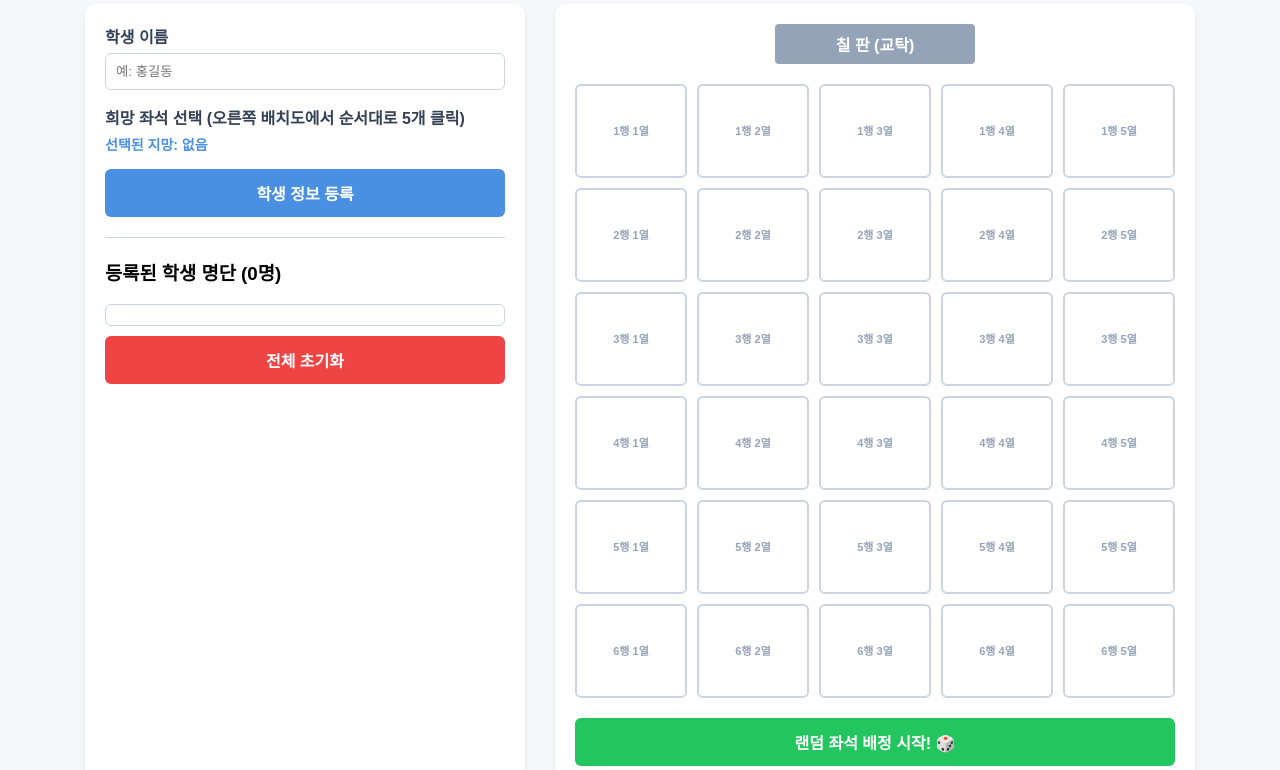
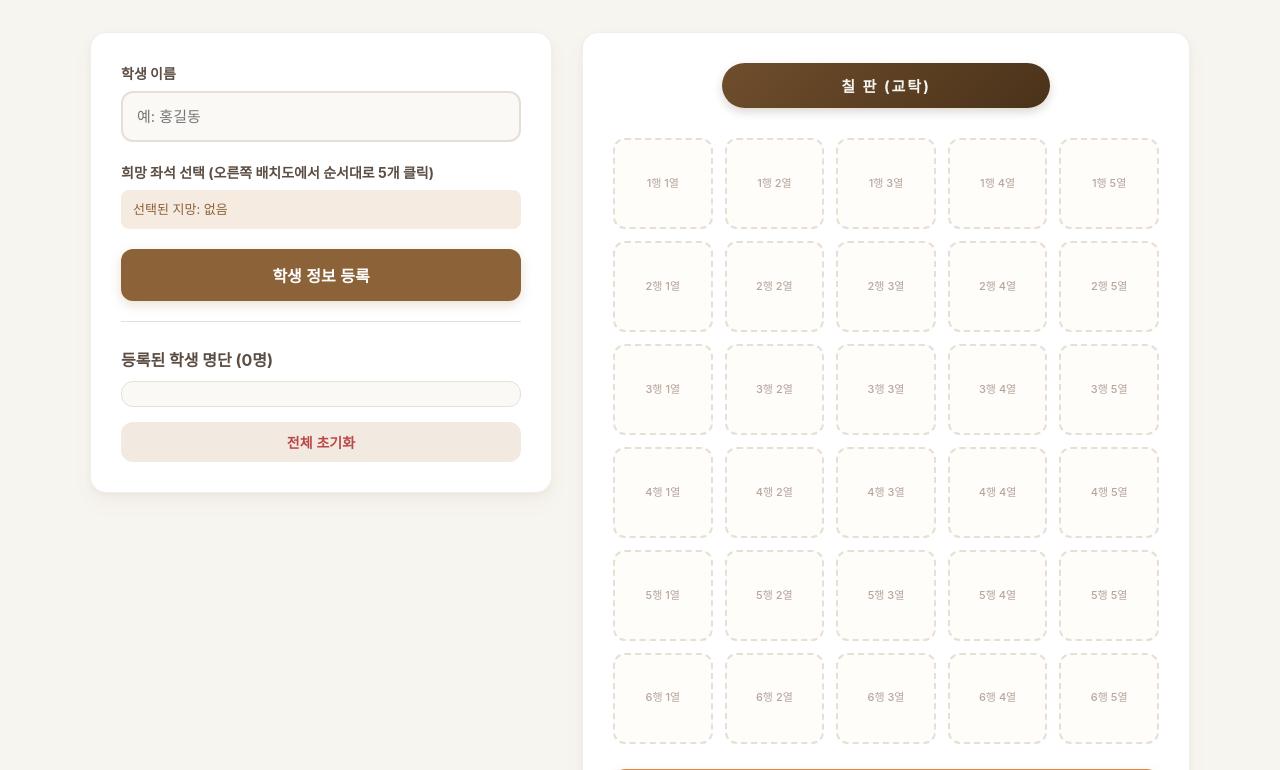
Before and after one commit to holden9514009-a11y/programexample1, a plain HTML site: page index.html in a window 1280 px wide. Shown: the part 132-902 px from the top of the page. Drawn offline with Linux system fonts and the light colour scheme; a web font is replaced by a local one.

Commit message:
Update index.html

```diff
--- a/index.html
+++ b/index.html
@@ -5,136 +5,282 @@
     <meta name="viewport" content="width=device-width, initial-scale=1.0">
     <title>3학년 OO반 좌석 매칭 시스템</title>
     <style>
+        /* 🎨 나무 테마 디자인 (CSS) */
+        @import url("https://cdn.jsdelivr.net/gh/orioncactus/pretendard@v1.3.9/dist/web/static/pretendard.css");
+
         :root {
-            --primary-color: #4a90e2;
-            --secondary-color: #f5f7fa;
-            --border-color: #cbd5e1;
+            --bg-color: #f7f5f0;          /* 따뜻한 베이지빛 크림색 배경 */
+            --card-bg: #ffffff;           /* 카드 내부 화이트 */
+            --text-main: #4a3b32;         /* 짙은 브라운 글자색 (눈이 편안한 정돈된 톤) */
+            --text-muted: #8a7a71;        /* 부연 설명 글자색 */
+
+            /* 🪵 나무 테마 포인트 컬러 */
+            --primary: #8c6239;           /* 따뜻한 원목 브라운 (메인 버튼 및 강조) */
+            --primary-hover: #6f4e2c;
+            --seat-default: #fffdf9;      /* 기본 좌석 배경 (밝은 아이보리) */
+            --seat-border: #e6dfd5;       /* 기본 좌석 테두리 */
+            --seat-select: #d7ccc8;       /* 좌석 선택 시 (부드러운 라떼 색상) */
+            --success: #e28743;           /* 배정 완료 (따뜻한 오렌지 브라운) */
+            --danger: #e07a5f;            /* 초기화 버튼 (차분한 테라코타 레드) */
+
+            --border-radius: 16px;        /* 둥글둥글한 느낌을 주는 라운드 값 */
+            --shadow: 0 10px 20px rgba(140, 98, 57, 0.05), 0 3px 6px rgba(0, 0, 0, 0.03);
         }
 
         body {
-            font-family: 'Malgun Gothic', sans-serif;
-            background-color: var(--secondary-color);
+            font-family: 'Pretendard', -apple-system, BlinkMacSystemFont, system-ui, Roboto, sans-serif;
+            background-color: var(--bg-color);
+            color: var(--text-main);
             margin: 0;
-            padding: 20px;
+            padding: 30px 20px;
             display: flex;
             flex-direction: column;
             align-items: center;
+            min-height: 100vh;
+            box-sizing: border-box;
         }
 
-        h1 { color: #334155; margin-bottom: 5px; }
-        p { color: #64748b; margin-top: 0; margin-bottom: 20px; }
+        h1 {
+            font-size: 2rem;
+            font-weight: 800;
+            color: #5c3a21; /* 타이틀에 깊은 원목 색상 적용 */
+            margin-bottom: 8px;
+            letter-spacing: -0.5px;
+        }
+
+        p {
+            color: var(--text-muted);
+            font-size: 1rem;
+            margin-top: 0;
+            margin-bottom: 35px;
+            text-align: center;
+        }
 
         .container {
             display: flex;
             gap: 30px;
-            max-width: 1200px;
+            max-width: 1100px;
             width: 100%;
             justify-content: center;
-            flex-wrap: wrap;
+            align-items: flex-start;
         }
 
+        /* 카드 서식 (입력창 서식과 배치도 감싸는 상자) */
         .card {
-            background: white;
-            padding: 20px;
-            border-radius: 12px;
-            box-shadow: 0 4px 6px -1px rgba(0,0,0,0.1);
+            background: var(--card-bg);
+            padding: 30px;
+            border-radius: var(--border-radius);
+            box-shadow: var(--shadow);
             flex: 1;
-            min-width: 320px;
+            min-width: 340px;
+            border: 1px solid rgba(230, 223, 213, 0.5);
         }
 
+        /* 🪵 교탁/칠판 디자인: 단단한 통원목 느낌 */
         .teacher-desk {
-            width: 200px;
-            height: 40px;
-            background: #94a3b8;
-            color: white;
+            width: 60%;
+            height: 45px;
+            background: linear-gradient(135deg, #6f4e2c, #4a321a);
+            color: #f7f5f0;
             display: flex;
             align-items: center;
             justify-content: center;
-            font-weight: bold;
-            border-radius: 4px;
-            margin: 0 auto 20px auto;
+            font-weight: 700;
+            font-size: 15px;
+            border-radius: 30px; /* 알약 모양으로 부드럽게 */
+            margin: 0 auto 30px auto;
+            box-shadow: 0 4px 10px rgba(74, 50, 26, 0.2);
+            letter-spacing: 2px;
         }
 
-        /* 5열 6행 그리드 배치 */
+        /* 5열 6행 그리드 */
         .classroom-grid {
             display: grid;
             grid-template-columns: repeat(5, 1fr);
-            gap: 10px;
-            margin-bottom: 20px;
+            gap: 12px;
+            margin-bottom: 25px;
         }
 
+        /* 🪵 기본 좌석 스타일: 빈 책상 느낌 */
         .seat {
-            aspect-ratio: 1.2;
-            border: 2px solid var(--border-color);
-            border-radius: 6px;
+            aspect-ratio: 1.1;
+            border: 2px dashed var(--seat-border); /* 기본 상태는 점선으로 부드럽게 */
+            border-radius: 12px;
             display: flex;
             flex-direction: column;
             align-items: center;
             justify-content: center;
-            font-size: 14px;
-            font-weight: bold;
-            background: white;
+            background-color: var(--seat-default);
             cursor: pointer;
-            transition: all 0.2s;
+            transition: all 0.25s cubic-bezier(0.4, 0, 0.2, 1);
         }
 
-        .seat.selected {
-            background-color: #e0f2fe;
-            border-color: var(--primary-color);
-            color: var(--primary-color);
+        .seat:hover {
+            transform: translateY(-2px);
+            border-color: var(--primary);
+            background-color: #fdfbf7;
         }
 
-        .seat-num { font-size: 11px; color: #94a3b8; margin-bottom: 2px; }
-
-        .form-group {
-            margin-bottom: 15px;
+        /* 🪵 학생이 지망을 선택했을 때: 라떼/소프트 브라운 톤 */
+        .seat.selected {
+            border-style: solid;
+            border-color: var(--primary);
+            background: linear-gradient(135deg, #f5ebe0, #e3d5ca);
+            color: var(--primary);
+            box-shadow: 0 4px 12px rgba(140, 98, 57, 0.15);
         }
 
-        label { display: block; margin-bottom: 5px; font-weight: bold; color: #334155;}
-        input[type="text"] {
-            width: 100%;
-            padding: 10px;
-            border: 1px solid var(--border-color);
-            border-radius: 6px;
-            box-sizing: border-box;
+        .seat-num {
+            font-size: 11px;
+            color: #b5a69e;
+            margin-bottom: 4px;
+            font-weight: 500;
         }
 
-        button {
-            width: 100%;
-            padding: 12px;
-            background: var(--primary-color);
-            color: white;
-            border: none;
-            border-radius: 6px;
-            font-size: 16px;
-            font-weight: bold;
-            cursor: pointer;
-            transition: background 0.2s;
+        .student-name {
+            font-size: 15px;
+            font-weight: 700;
         }
 
-        button:hover { background: #3b82f6; }
-        button.reset-btn { background: #ef4444; margin-top: 10px;}
-        button.reset-btn:hover { background: #dc2626; }
+        /* 입력 폼 서식 */
+        .form-group {
+            margin-bottom: 20px;
+        }
 
-        .student-list {
-            margin-top: 15px;
-            max-height: 200px;
-            overflow-y: auto;
-            border: 1px solid var(--border-color);
-            border-radius: 6px;
-            padding: 10px;
-        }
-        .student-item {
-            padding: 5px;
-            border-bottom: 1px solid #f1f5f9;
+        label {
+            display: block;
+            margin-bottom: 8px;
+            font-weight: 700;
+            color: #5c4d43;
             font-size: 14px;
         }
 
-        /* 최종 배치도 스타일 */
+        input[type="text"] {
+            width: 100%;
+            padding: 14px;
+            border: 2px solid #e6dfd5;
+            border-radius: 12px;
+            box-sizing: border-box;
+            font-size: 15px;
+            font-family: inherit;
+            transition: all 0.2s;
+            background-color: #faf9f6;
+            color: var(--text-main);
+        }
+
+        input[type="text"]:focus {
+            outline: none;
+            border-color: var(--primary);
+            background-color: #fff;
+            box-shadow: 0 0 0 3px rgba(140, 98, 57, 0.15);
+        }
+
+        #selectedSequence {
+            font-size: 13px;
+            color: var(--primary);
+            background: #f5ebe0;
+            padding: 10px 12px;
+            border-radius: 8px;
+            margin-top: 5px;
+            line-height: 1.4;
+        }
+
+        /* 버튼 공통 스타일 */
+        button {
+            width: 100%;
+            padding: 14px;
+            background: var(--primary);
+            color: white;
+            border: none;
+            border-radius: 12px;
+            font-size: 16px;
+            font-weight: 700;
+            cursor: pointer;
+            transition: all 0.2s ease;
+            box-shadow: 0 4px 12px rgba(140, 98, 57, 0.2);
+        }
+
+        button:hover {
+            background: var(--primary-hover);
+            transform: translateY(-1px);
+            box-shadow: 0 6px 15px rgba(140, 98, 57, 0.3);
+        }
+
+        button:active {
+            transform: translateY(1px);
+        }
+
+        /* 초기화 버튼 (차분하고 부드러운 붉은 벽돌색) */
+        button.reset-btn {
+            background: #f2e9e1;
+            color: #bc4749;
+            box-shadow: none;
+            margin-top: 15px;
+            font-size: 14px;
+            padding: 10px;
+        }
+        button.reset-btn:hover {
+            background: var(--danger);
+            color: white;
+            box-shadow: 0 4px 12px rgba(224, 122, 95, 0.2);
+        }
+
+        /* 등록된 학생 명단 상자 */
+        h3 {
+            font-size: 16px;
+            color: #5c4d43;
+            margin-top: 25px;
+            margin-bottom: 10px;
+        }
+
+        .student-list {
+            background-color: #faf9f6;
+            border: 1px solid #e6dfd5;
+            border-radius: 12px;
+            padding: 12px;
+            max-height: 180px;
+            overflow-y: auto;
+        }
+
+        .student-item {
+            padding: 8px 6px;
+            border-bottom: 1px solid #f2e9e1;
+            font-size: 13px;
+            color: var(--text-muted);
+        }
+        .student-item:last-child {
+            border-bottom: none;
+        }
+
+        /* 🎉 최종 배정 완료된 좌석 스타일: 따뜻한 황금빛 오크 나무 테마 */
         .assigned {
-            background-color: #f0fdf4 !important;
-            border-color: #22c55e !important;
-            color: #166534 !important;
+            border-style: solid !important;
+            background: linear-gradient(135deg, #f7d6b5, #e28743) !important;
+            border-color: #bd6320 !important;
+            color: #ffffff !important;
+            box-shadow: 0 4px 12px rgba(226, 135, 67, 0.25);
+            animation: popIn 0.4s cubic-bezier(0.175, 0.885, 0.32, 1.275);
+        }
+
+        .assigned .seat-num {
+            color: rgba(255, 255, 255, 0.75) !important;
+        }
+
+        /* 배정 완료 시 뿅! 하고 나타나는 부드러운 애니메이션 */
+        @keyframes popIn {
+            0% { transform: scale(0.9); opacity: 0.8; }
+            100% { transform: scale(1); opacity: 1; }
+        }
+
+        /* 반응형 모바일 대응 */
+        @media (max-width: 768px) {
+            .container {
+                flex-direction: column;
+            }
+            .card {
+                width: 100%;
+                box-sizing: border-box;
+            }
         }
     </style>
 </head>
@@ -153,14 +299,14 @@
 
             <div class="form-group">
                 <label>희망 좌석 선택 (오른쪽 배치도에서 순서대로 5개 클릭)</label>
-                <div id="selectedSequence" style="font-size: 14px; color: var(--primary-color); font-weight: bold; min-height: 20px;">
+                <div id="selectedSequence">
                     선택된 지망: 없음
                 </div>
             </div>
 
             <button onclick="addStudent()">학생 정보 등록</button>
 
-            <hr style="border: 0; border-top: 1px solid var(--border-color); margin: 20px 0;">
+            <hr style="border: 0; border-top: 1px solid var(--seat-border); margin: 20px 0;">
 
             <h3>등록된 학생 명단 (<span id="studentCount">0</span>명)</h3>
             <div class="student-list" id="studentList"></div>
@@ -172,47 +318,50 @@
         <div class="card" style="max-width: 600px;">
             <div class="teacher-desk">칠 판 (교탁)</div>
             <div class="classroom-grid" id="classroomGrid"></div>
-            <button onclick="startAssignment()" style="background: #22c55e;">랜덤 좌석 배정 시작! 🎲</button>
+            <button onclick="startAssignment()" style="background: var(--success); box-shadow: 0 4px 12px rgba(226, 135, 67, 0.2);">랜덤 좌석 배정 시작! 🎲</button>
         </div>
     </div>
 
     <script>
+        // 🧠 좌석 매칭 알고리즘 (JavaScript)
         const ROWS = 6;
         const COLS = 5;
+        const TOTAL_SEATS = ROWS * COLS;
+
         let students = [];
         let currentPreferences = [];
 
-        // 화면 로드 시 5x6 좌석 배치도 생성
         function createGrid() {
             const grid = document.getElementById('classroomGrid');
             grid.innerHTML = '';
+
             for (let r = 1; r <= ROWS; r++) {
                 for (let c = 1; c <= COLS; c++) {
                     const seatId = `${r}-${c}`;
                     const seat = document.createElement('div');
                     seat.className = 'seat';
                     seat.id = `seat-${seatId}`;
-                    seat.innerHTML = `<span class="seat-num">${r}행 ${c}열</span><span class="student-name"></span>`;
+
+                    seat.innerHTML = `
+                        <span class="seat-num">${r}행 ${c}열</span>
+                        <span class="student-name"></span>
+                    `;
                     seat.onclick = () => selectSeat(seatId);
                     grid.appendChild(seat);
                 }
             }
         }
 
-        // 좌석 클릭 시 지망 선택 로직
         function selectSeat(seatId) {
-            // 이미 최종 배정이 완료된 상태면 클릭 막기
-            if(students.some(s => s.assignedSeat)) return;
+            if (students.length > 0 && students[0].assignedSeat) return;
 
             const index = currentPreferences.indexOf(seatId);
             const seatElement = document.getElementById(`seat-${seatId}`);
 
             if (index > -1) {
-                // 이미 선택한 좌석을 다시 누르면 취소
                 currentPreferences.splice(index, 1);
                 seatElement.classList.remove('selected');
             } else {
-                // 5개까지만 선택 가능
                 if (currentPreferences.length >= 5) {
                     alert('희망 좌석은 최대 5개까지만 선택할 수 있습니다.');
                     return;
@@ -223,18 +372,16 @@
             updatePreferenceText();
         }
 
-        // 지망 순서 텍스트 업데이트
         function updatePreferenceText() {
             const textDiv = document.getElementById('selectedSequence');
-            if(currentPreferences.length === 0) {
+            if (currentPreferences.length === 0) {
                 textDiv.innerText = "선택된 지망: 없음";
             } else {
-                const formatted = currentPreferences.map((id, i) => `${i+1}지망: ${id.split('-')[0]}행 ${id.split('-')[1]}열`).join(' | ');
+                const formatted = currentPreferences.map((id, i) => `${i + 1}지망: ${id.split('-')[0]}행 ${id.split('-')[1]}열`).join(' | ');
                 textDiv.innerText = formatted;
             }
         }
 
-        // 학생 등록
         function addStudent() {
             const nameInput = document.getElementById('studentName');
             const name = nameInput.value.trim();
@@ -243,23 +390,25 @@
                 alert('학생 이름을 입력해주세요.');
                 return;
             }
-            if (currentPreferences.length < 5) {
-                alert('희망 좌석을 5개 모두 선택해주세요.');
+            if (students.some(s => s.name === name)) {
+                alert('이미 등록된 학생 이름입니다.');
                 return;
             }
-            if (students.length >= ROWS * COLS) {
-                alert('교실 좌석 수(30명)를 초과하여 등록할 수 없습니다.');
+            if (currentPreferences.length < 5) {
+                alert('희망 좌석을 5개 모두 선택해야 등록할 수 있습니다.');
+                return;
+            }
+            if (students.length >= TOTAL_SEATS) {
+                alert(`교실 좌석 수(${TOTAL_SEATS}명)를 초과하여 등록할 수 없습니다.`);
                 return;
             }
 
-            // 학생 데이터 저장
             students.push({
                 name: name,
                 preferences: [...currentPreferences],
                 assignedSeat: null
             });
 
-            // 입력 폼 초기화 및 격자 스타일 리셋
             nameInput.value = '';
             currentPreferences = [];
             updatePreferenceText();
@@ -268,20 +417,20 @@
             updateStudentList();
         }
 
-        // 등록된 명단 업데이트
         function updateStudentList() {
             document.getElementById('studentCount').innerText = students.length;
             const listDiv = document.getElementById('studentList');
             listDiv.innerHTML = '';
+
             students.forEach(s => {
                 const item = document.createElement('div');
                 item.className = 'student-item';
-                item.innerText = `${s.name} (희망: ${s.preferences.join(', ')})`;
+                const prefText = s.preferences.map(p => `${p.split('-')[0]}행${p.split('-')[1]}열`).join(', ');
+                item.innerText = `${s.name} (지망: ${prefText})`;
                 listDiv.appendChild(item);
             });
         }
 
-        // 셔플 알고리즘 (공정한 무작위 섞기)
         function shuffle(array) {
             for (let i = array.length - 1; i > 0; i--) {
                 const j = Math.floor(Math.random() * (i + 1));
@@ -289,26 +438,21 @@
             }
         }
 
-        // 매칭 알고리즘 시작
         function startAssignment() {
             if (students.length === 0) {
                 alert('배정할 학생을 먼저 등록해주세요.');
                 return;
             }
 
-            // 좌석 배치 초기화
             createGrid();
             const allocatedSeats = new Set();
+            let pool = students.map(s => ({ ...s, assignedSeat: null }));
 
-            // 1. 공정성을 위해 학생 명단을 무작위로 섞음 (우선순위 섞기)
-            let shuffledStudents = [...students];
-            shuffle(shuffledStudents);
-
-            // 2. 1지망부터 5지망까지 순차적으로 매칭 시도
-            for (let choice = 0; choice < 5; choice++) {
-                shuffledStudents.forEach(student => {
+            for (let choiceIndex = 0; choiceIndex < 5; choiceIndex++) {
+                shuffle(pool);
+                pool.forEach(student => {
                     if (!student.assignedSeat) {
-                        const desiredSeat = student.preferences[choice];
+                        const desiredSeat = student.preferences[choiceIndex];
                         if (!allocatedSeats.has(desiredSeat)) {
                             student.assignedSeat = desiredSeat;
                             allocatedSeats.add(desiredSeat);
@@ -317,17 +461,17 @@
                 });
             }
 
-            // 3. 지망에서 탈락한 학생들은 남은 자리에 랜덤 배정
             let allSeats = [];
             for (let r = 1; r <= ROWS; r++) {
                 for (let c = 1; c <= COLS; c++) {
                     allSeats.push(`${r}-${c}`);
                 }
             }
+
             let remainingSeats = allSeats.filter(seat => !allocatedSeats.has(seat));
             shuffle(remainingSeats);
 
-            shuffledStudents.forEach(student => {
+            pool.forEach(student => {
                 if (!student.assignedSeat) {
                     const randomSeat = remainingSeats.pop();
                     student.assignedSeat = randomSeat;
@@ -335,25 +479,23 @@
                 }
             });
 
-            // 4. 결과를 화면에 반영
-            shuffledStudents.forEach(student => {
+            pool.forEach(student => {
                 const seatElement = document.getElementById(`seat-${student.assignedSeat}`);
                 if (seatElement) {
                     seatElement.classList.add('assigned');
                     seatElement.querySelector('.student-name').innerText = student.name;
                 }
-
-                // 원본 배열 데이터 동기화
-                const origin = students.find(s => s.name === student.name);
-                if(origin) origin.assignedSeat = student.assignedSeat;
+                const originalStudent = students.find(s => s.name === student.name);
+                if (originalStudent) {
+                    originalStudent.assignedSeat = student.assignedSeat;
+                }
             });
 
-            alert('좌석 배정이 완료되었습니다!  🎉');
+            alert('🥳 모든 학생의 좌석 배정이 가장 공정하고 최적화된 방식으로 완료되었습니다!');
         }
 
-        // 초기화
         function resetAll() {
-            if(confirm('모든 학생 정보와 배치 결과가 삭제됩니다. 초기화하시겠습니까?')) {
+            if (confirm('등록된 학생 명단과 배치 결과가 모두 삭제됩니다. 정말 초기화하시겠습니까?')) {
                 students = [];
                 currentPreferences = [];
                 document.getElementById('studentName').value = '';
@@ -363,7 +505,6 @@
             }
         }
 
-        // 최초 그리드 생성
         createGrid();
     </script>
 </body>
```
